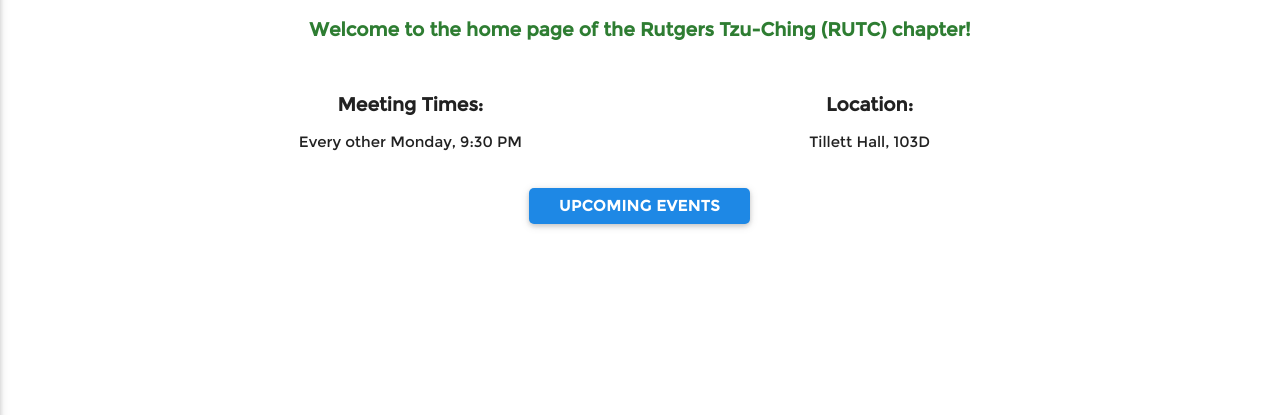
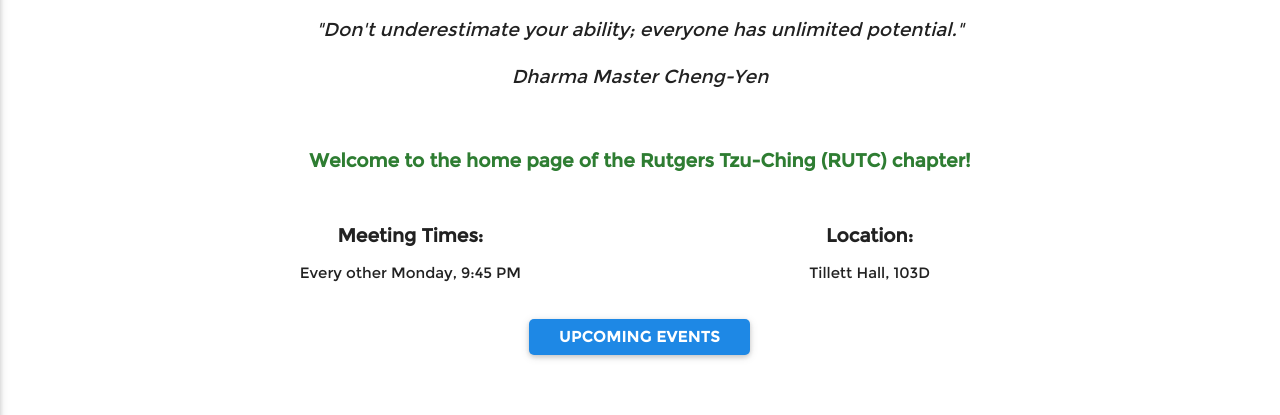
Before and after one commit to rutgersTC/rutgerstc.github.io, a plain HTML site: page index.html at #!/home in a window 1280 px wide. Shown: the part 483-898 px from the top of the page. Before the commit the page ends 800 px from the top, so only its background shows below. Drawn offline with Linux system fonts and the light colour scheme.

Commit message:
added front-page aphorism and updated upcoming events

```diff
--- a/views/home.html
+++ b/views/home.html
@@ -6,12 +6,14 @@
         </a>
     </div>
     <div class="row">
+        <p class="larger"><i>"Don't underestimate your ability; everyone has unlimited potential."</i></p>
+        <p class="larger two-brs"><i>Dharma Master Cheng-Yen</i></p>
         <p class="larger green-font"><b>Welcome to the home page of the Rutgers Tzu-Ching (RUTC) chapter!</b></p>
     </div>
     <div class="row">
         <div class="col s12 m6">
             <h5 class="larger"><b>Meeting Times:</b></h5>
-            <p>Every other Monday, 9:30 PM</p>
+            <p>Every other Monday, 9:45 PM</p>
         </div>
         <div class="col s12 m6">
             <h5 class="larger"><b>Location:</b></h5>
@@ -20,6 +22,6 @@
     </div>
     <article class="center two-brs">
         <div slider-toggle class="btn waves-effect waves-light"><b>Upcoming Events</b></div>
-        <p slider><b>9/12:</b> Welcome Back GIM!</p>
+        <p slider><b>9/26:</b> Apples to Aphorisms</p>
     </article>
 </div>
```
